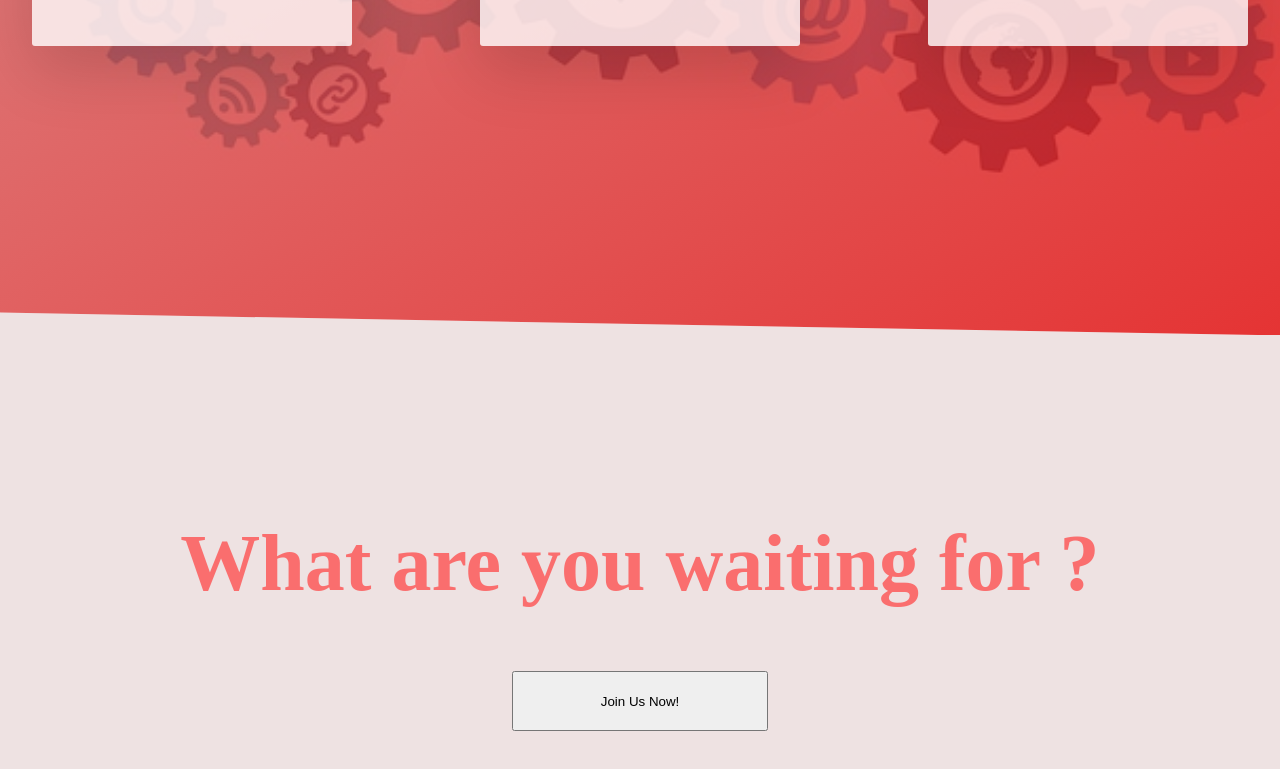
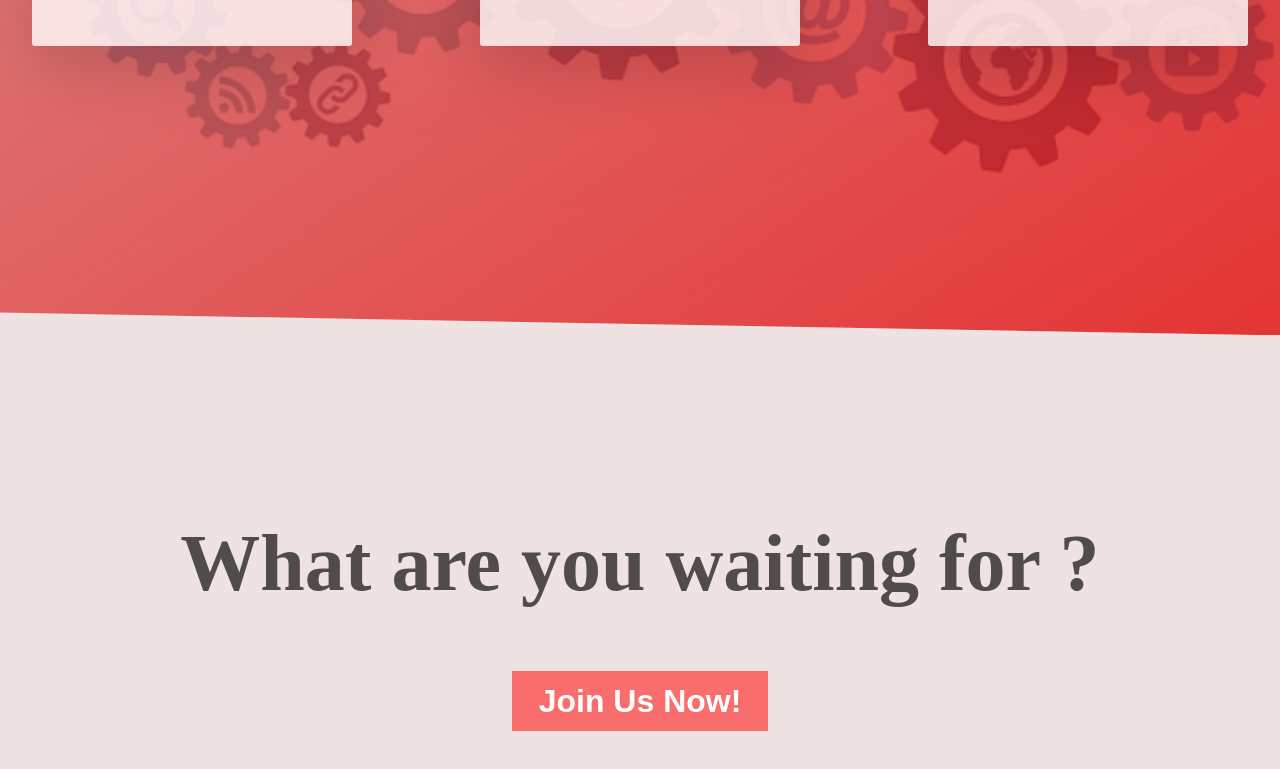
Before and after one commit to together-project-5/MERAKI_Academy_Project_5, a React (Create React App) app in the folder frontend/: page /together in a window 1280 px wide. Shown: the part 1325-2094 px from the top of the page. Built offline with nearby package versions, Linux system fonts and the light colour scheme.

Commit message:
Done with button styling

```diff
--- a/frontend/src/components/together/style.css
+++ b/frontend/src/components/together/style.css
@@ -121,7 +121,7 @@ body {
 
 .waitingHeader{
   font-size: 5rem;
-  color: #fd5050cb;
+  color:rgba(0, 0, 0, 0.664) ;
   font-weight: bolder;
   margin-bottom: 2.5rem;
 }
@@ -130,4 +130,9 @@ body {
   margin-bottom: 10rem;
   width: 20vw;
   height: 7.5vh;
+  font-size: 2rem;
+  font-weight: bold;
+  background-color: #fd5050cb;
+  color: #fff;
+  border: #fff;
 }
```
